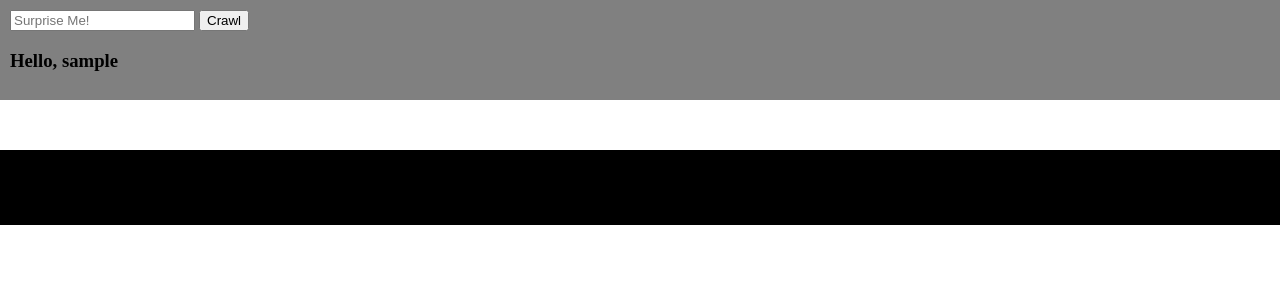
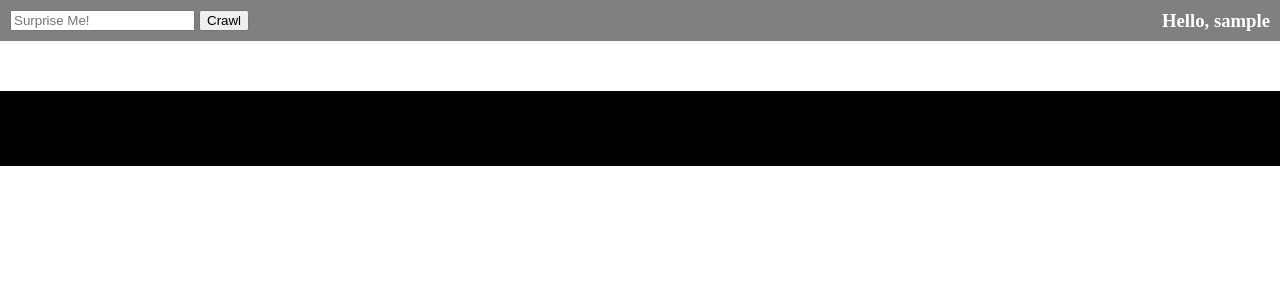
Before and after one commit to mr-pramod-98/Cooking-Guide, a Django app: template Recipe/templates/cook_guide.html in a window 1280 px wide. Shown: the part 125-425 px from the top of the page. Run offline with Django 3.2, Linux system fonts and the light colour scheme; the template is opened without the code that fills it, so the values that code supplies are empty; the visitor is signed in with stand-in values (Sample User, id 1).

Commit message:
Update cook.css

```diff
--- a/Recipe/cook/static/cook/cook.css
+++ b/Recipe/cook/static/cook/cook.css
@@ -1,6 +1,12 @@
 #form{
     background : #808080;
     padding : 10px;
+}
+
+#form h3{
+    float : right;
+    margin : 0px;
+    color : white;
 }
 
 .content{
```
